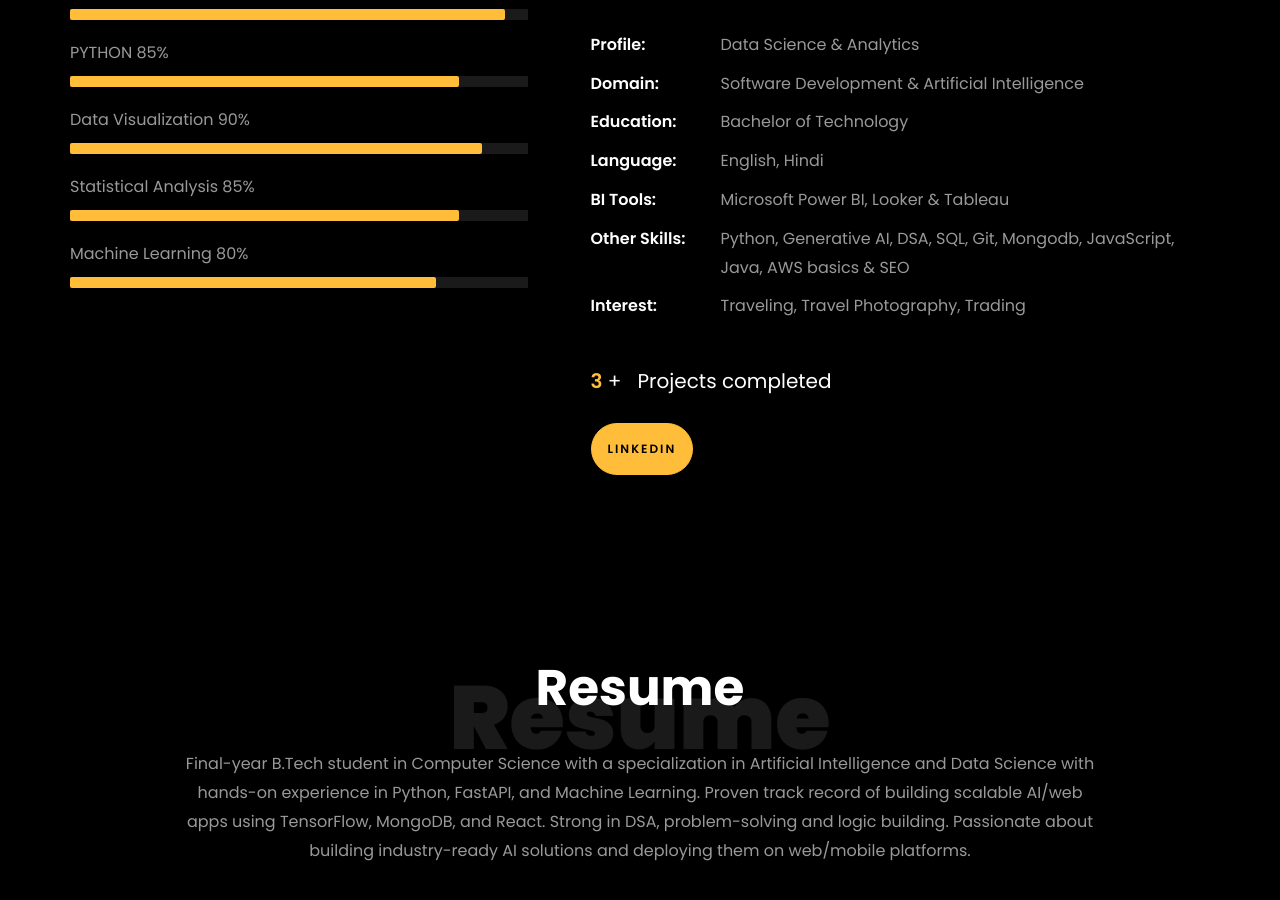
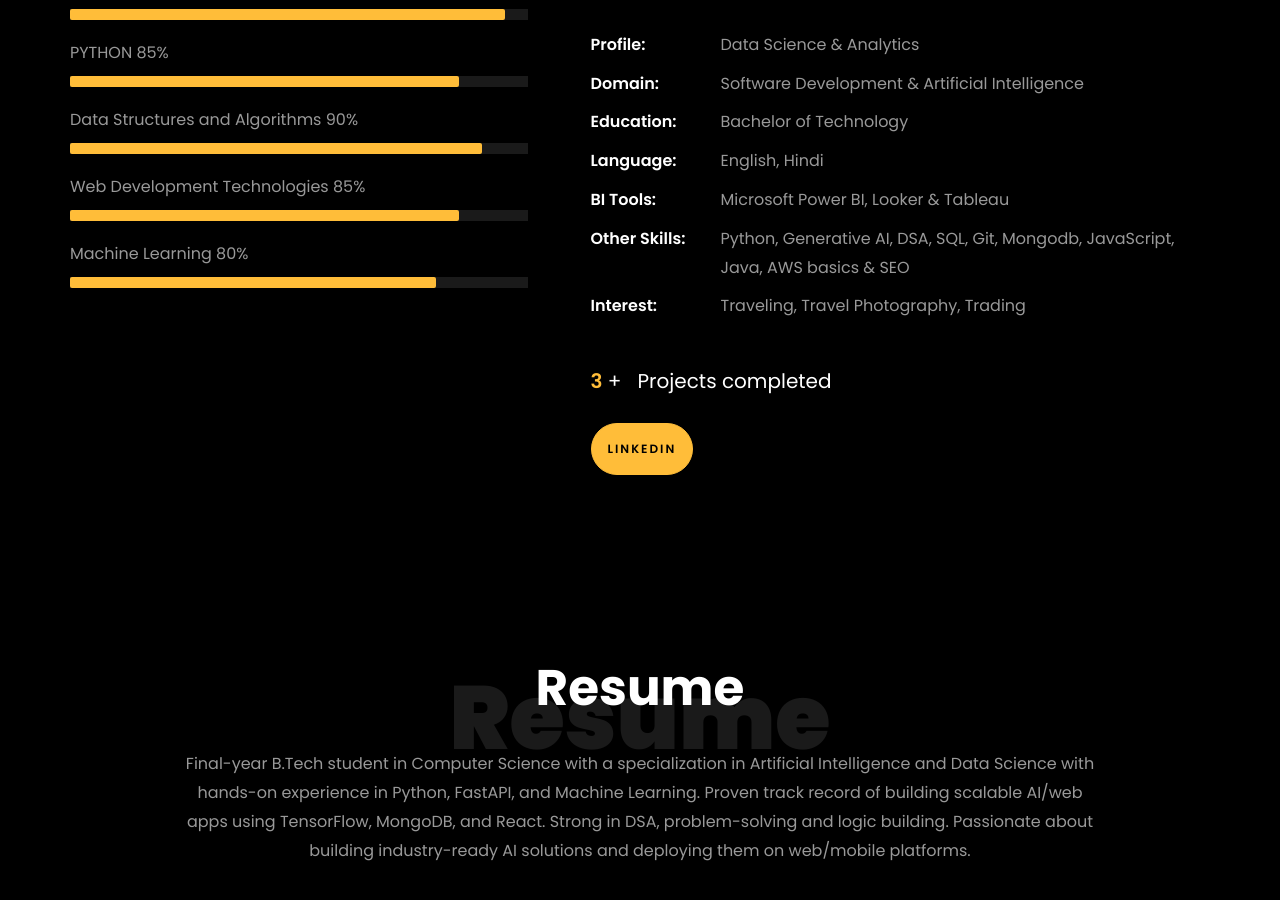
Before and after one commit to AkshayBajpai26/Akshay-Bajpai, a plain HTML site: page index.html in a window 1280 px wide. Shown: the part 1143-2043 px from the top of the page. Drawn offline with Linux system fonts and the light colour scheme; files whose address does not match are found by name.

Commit message:
Update index.html

```diff
--- a/index.html
+++ b/index.html
@@ -243,13 +243,13 @@
 											aria-valuemax="100"></div>
 									</div>
 
-									<span>Data Visualization</span> <span class="pull-right">90%</span>
+									<span>Data Structures and Algorithms</span> <span class="pull-right">90%</span>
 									<div class="progress">
 										<div class="progress-bar" role="progressbar" style="width: 90%" aria-valuenow="90" aria-valuemin="0"
 											aria-valuemax="100"></div>
 									</div>
 
-									<span>Statistical Analysis</span> <span class="pull-right">85%</span>
+									<span>Web Development Technologies</span> <span class="pull-right">85%</span>
 									<div class="progress">
 										<div class="progress-bar" role="progressbar" style="width: 85%" aria-valuenow="85" aria-valuemin="0"
 											aria-valuemax="100"></div>
```
